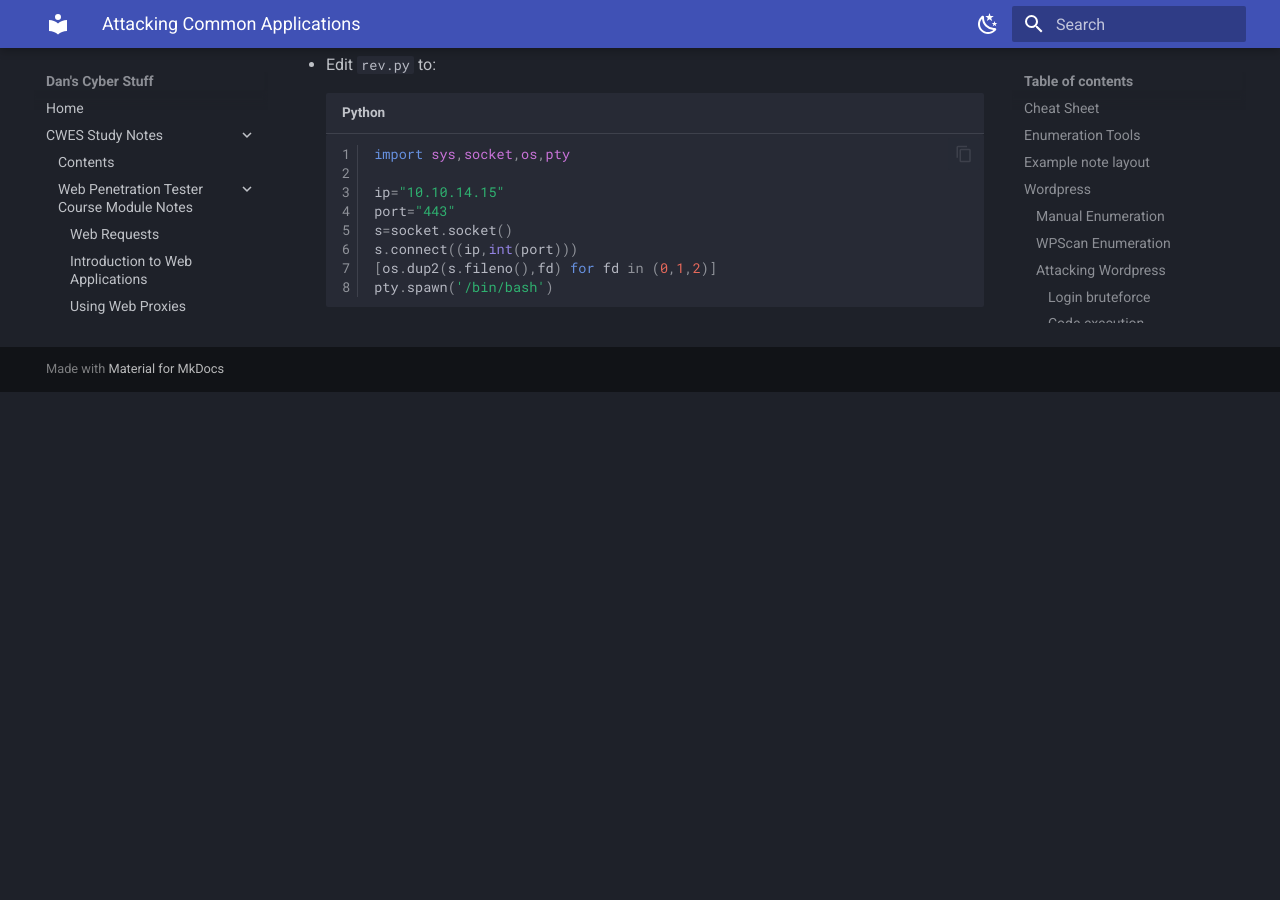
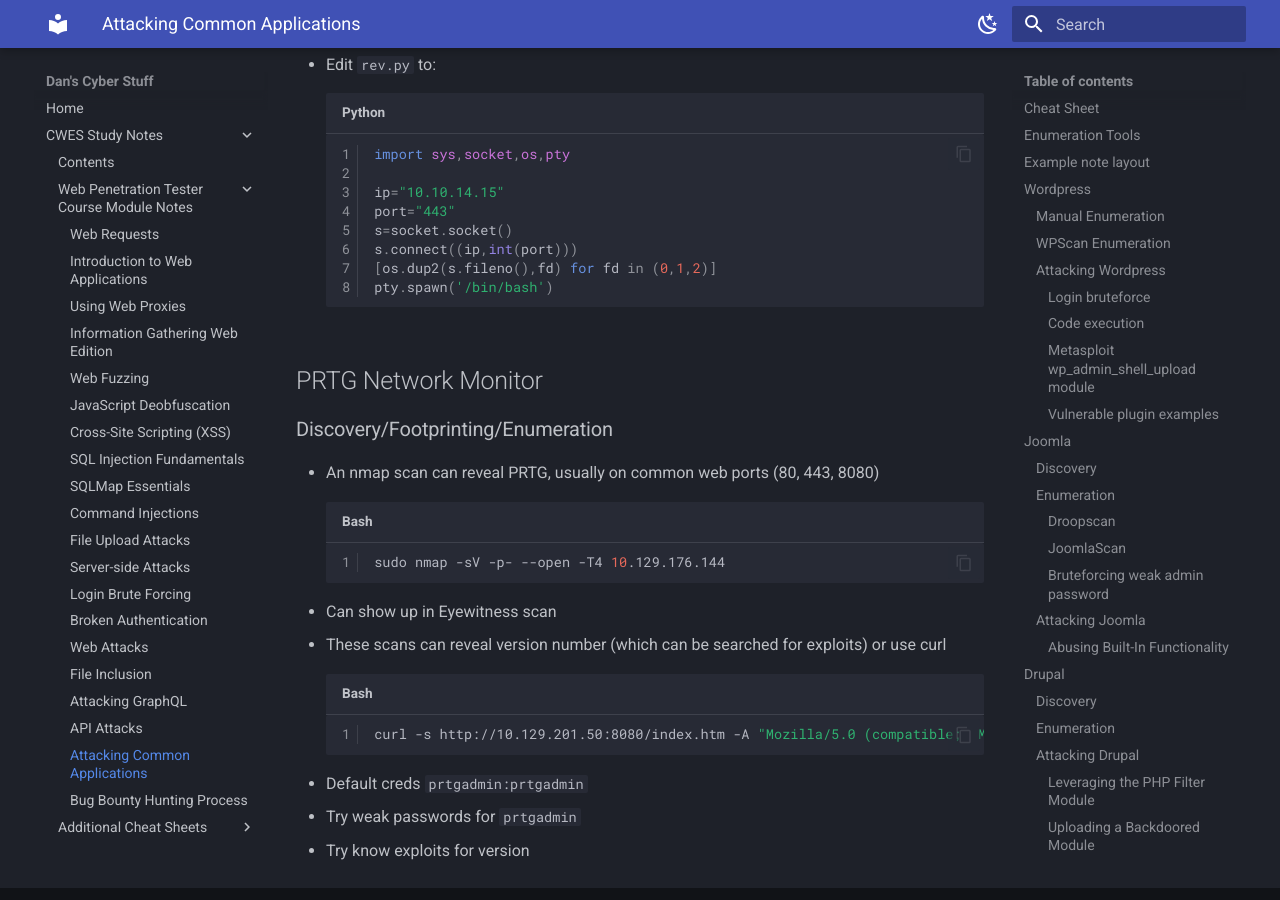
Before and after one commit to variable190/BugBounty, an MkDocs documentation site: the page built from docs/cwes-study-notes/attacking-common-applications.md, in a window 1280 px wide and 900 px high, scrolled down 19198 px. Built offline with MkDocs 1.6.1 and Material for MkDocs 9.7.7, drawn with Linux system fonts in a browser that asks for light colours; before the commit the page ends 19590 px from its top, so only the background shows below that.

Commit message:
add PRTG section to attacking common applications page

````diff
--- a/docs/cwes-study-notes/attacking-common-applications.md
+++ b/docs/cwes-study-notes/attacking-common-applications.md
@@ -618,3 +618,20 @@
 [os.dup2(s.fileno(),fd) for fd in (0,1,2)]
 pty.spawn('/bin/bash')
 ```
+
+## PRTG Network Monitor
+
+### Discovery/Footprinting/Enumeration
+
+- An nmap scan can reveal PRTG, usually on common web ports (80, 443, 8080)
+```bash
+sudo nmap -sV -p- --open -T4 10.129.176.144
+```
+- Can show up in Eyewitness scan
+- These scans can reveal version number (which can be searched for exploits) or use curl
+```bash
+curl -s http://10.129.201.50:8080/index.htm -A "Mozilla/5.0 (compatible;  MSIE 7.01; Windows NT 5.0)" | grep version
+```
+- Default creds ```prtgadmin:prtgadmin```
+- Try weak passwords for ```prtgadmin```
+- Try know exploits for version
````
